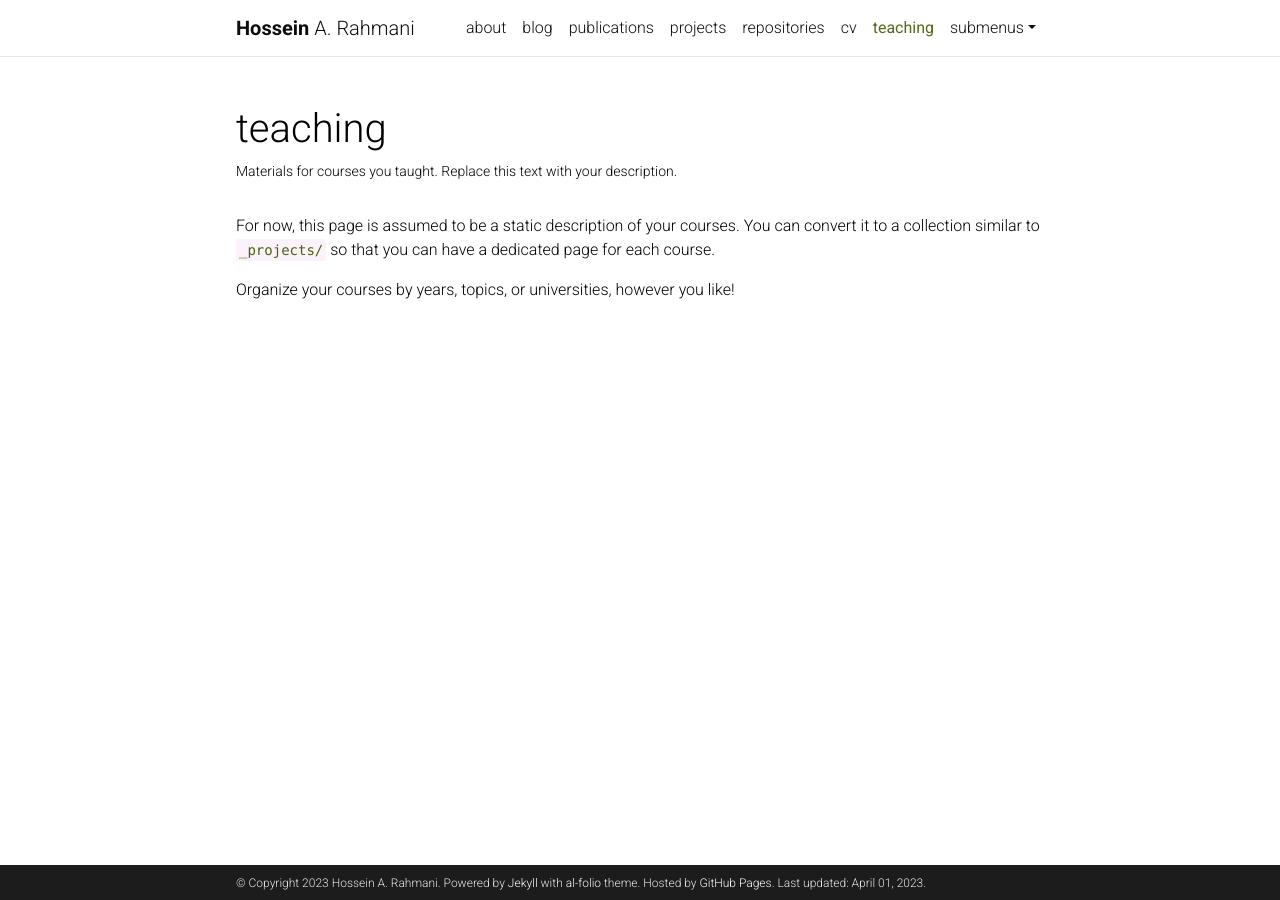
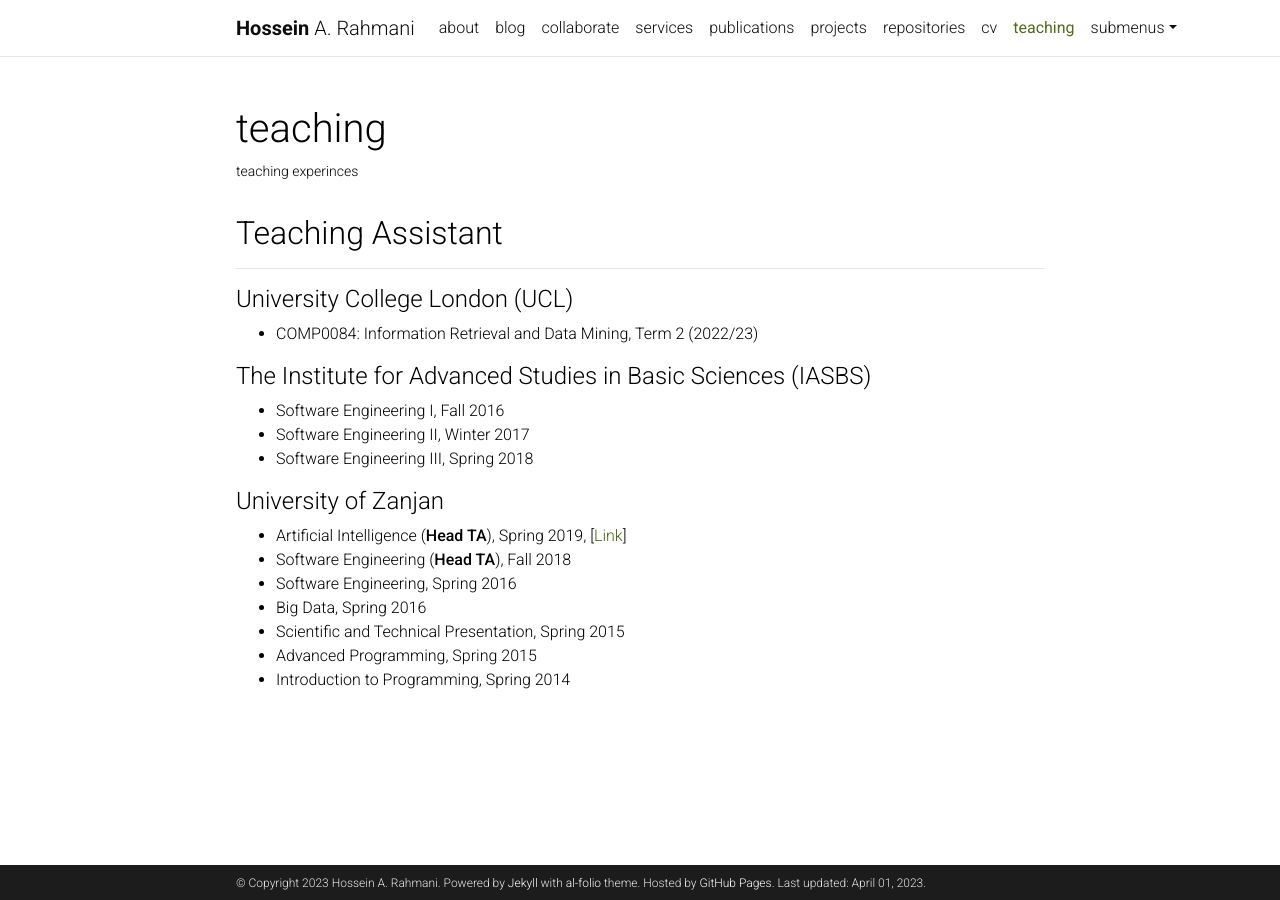
Before and after one commit to rahmanidashti/rahmanidashti.github.io, a Jekyll site: the page built from _pages/teaching.md, in a window 1280 px wide. Built offline with Jekyll 4.4.1, drawn with Linux system fonts in a browser that asks for light colours; full-size pictures stand in for the smaller copies a plugin makes; comment, search, counter and statistics services are not loaded; a style sheet for code colours, icons or effects is not loaded.

Commit message:
add new pages

```diff
--- a/_pages/teaching.md
+++ b/_pages/teaching.md
@@ -2,11 +2,29 @@
 layout: page
 permalink: /teaching/
 title: teaching
-description: Materials for courses you taught. Replace this text with your description.
+description: teaching experinces
 nav: true
 nav_order: 5
 ---
 
-For now, this page is assumed to be a static description of your courses. You can convert it to a collection similar to `_projects/` so that you can have a dedicated page for each course.
+<h2>Teaching Assistant</h2>
+<hr>
+<h4>University College London (UCL)</h4>
 
-Organize your courses by years, topics, or universities, however you like!
+- COMP0084: Information Retrieval and Data Mining, Term 2 (2022/23)
+
+<h4>The Institute for Advanced Studies in Basic Sciences (IASBS)</h4>
+
+- Software Engineering I, Fall 2016
+- Software Engineering II, Winter 2017
+- Software Engineering III, Spring 2018
+
+<h4>University of Zanjan</h4>
+
+-  Artificial Intelligence (**Head TA**), Spring 2019,  [<a href="https://rahmanidashti.github.io/znuai/" target="\_blank">Link</a>]
+- Software Engineering (**Head TA**), Fall 2018
+- Software Engineering, Spring 2016
+- Big Data, Spring 2016
+- Scientific and Technical Presentation, Spring 2015
+- Advanced Programming, Spring 2015
+- Introduction to Programming, Spring 2014
```
Also changed, not shown: _pages/collaborate.md (added, +21 -0 lines), _pages/services.md (added, +24 -0 lines).
